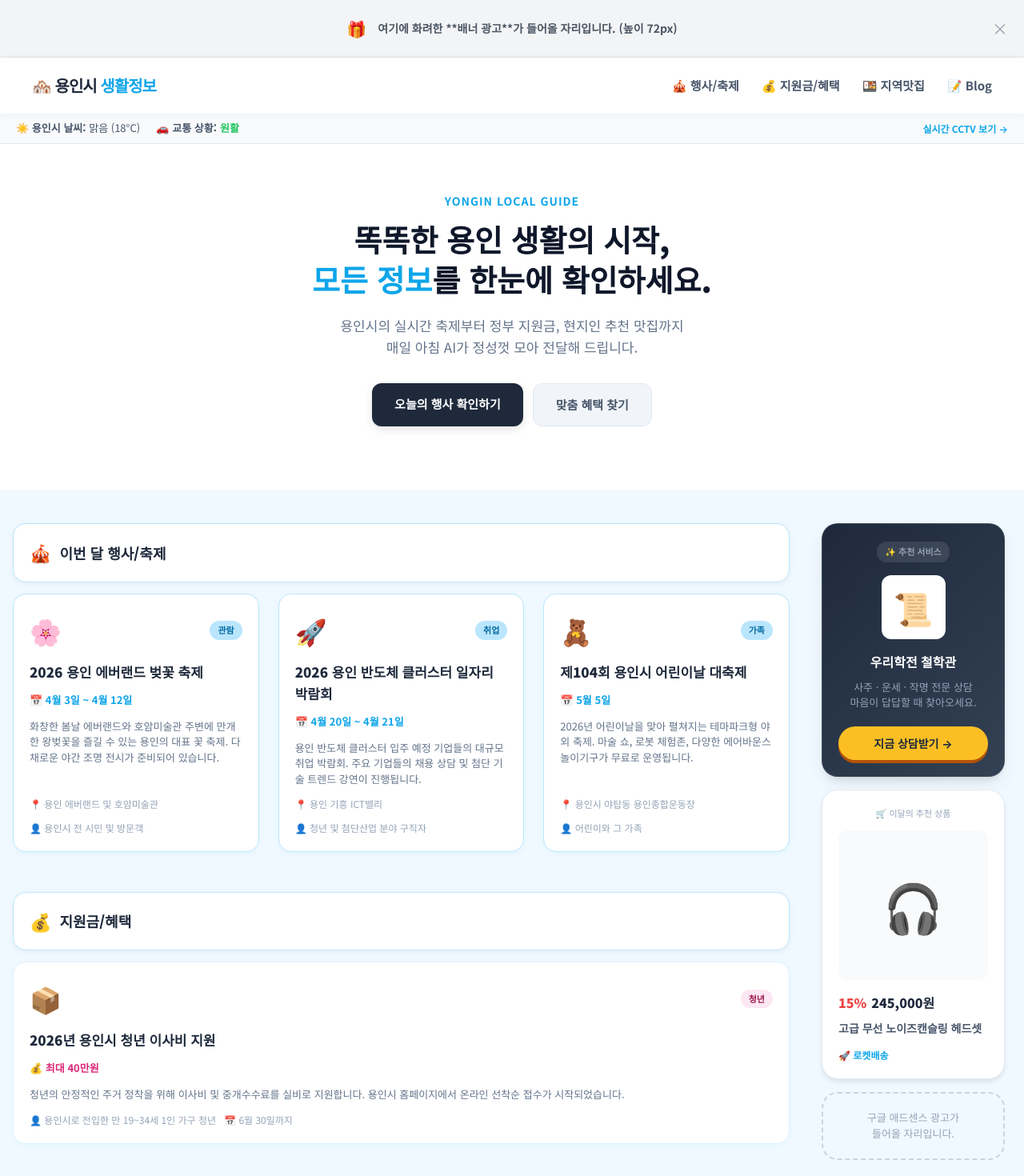
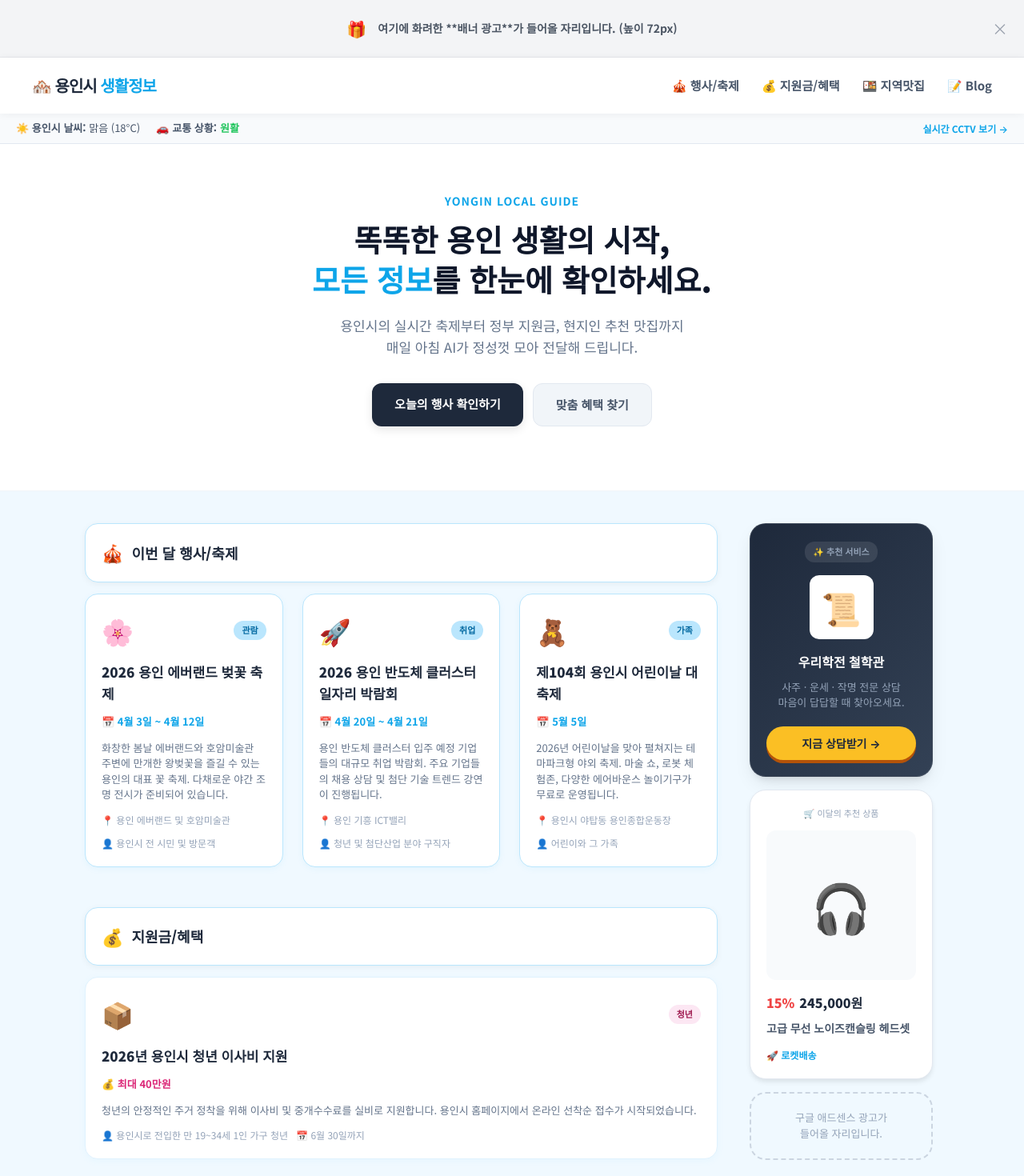
Before and after one commit to bopdoryainolza2026-afk/my-local-info, a Next.js app: page / in a window 1280 px wide. Shown: the top 1470 px of the page at 80% size. Built offline with nearby package versions, Linux system fonts and the light colour scheme; no server answers.

Commit message:
feat: optimize layout width and fix right sidebar

```diff
--- a/src/app/page.tsx
+++ b/src/app/page.tsx
@@ -57,7 +57,7 @@ export default function Home() {
 
       {/* ===== 본문 영역 (본문 + 사이드바) ===== */}
       <main style={{
-        maxWidth: 1300,
+        maxWidth: 1100, // 1300에서 1100으로 줄임
         margin: "40px auto 0",
         padding: "0 16px 60px",
         display: "flex",
@@ -68,14 +68,14 @@ export default function Home() {
       }}>
 
         {/* 1. 왼쪽 본문 영역 */}
-        <div style={{ flex: "1 1 700px", maxWidth: "1000px" }}>
+        <div style={{ flex: "1 1 700px", maxWidth: "800px" }}> {/* 1000에서 800으로 줄임 */}
 
           {/* ---- 이번 달 행사/축제 섹션 (3열 그리드 전면 개편) ---- */}
           <section id="events" style={{ scrollMarginTop: 80, marginBottom: 50 }}>
             <SectionTitle emoji="🎪" title="이번 달 행사/축제" />
             <div style={{
               display: "grid",
-              gridTemplateColumns: "repeat(auto-fit, minmax(250px, 1fr))",
+              gridTemplateColumns: "repeat(auto-fit, minmax(230px, 1fr))", // 250에서 230으로 조절 (800px에서도 3열 유지)
               gap: 24
             }}>
               {yonginEvents.map((ev) => (
@@ -101,7 +101,7 @@ export default function Home() {
             <SectionTitle emoji="💰" title="지원금/혜택" />
             <div style={{
               display: "grid",
-              gridTemplateColumns: "repeat(auto-fit, minmax(250px, 1fr))",
+              gridTemplateColumns: "repeat(auto-fit, minmax(230px, 1fr))",
               gap: 24
             }}>
               {yonginBenefits.map((ben) => (
@@ -134,7 +134,7 @@ export default function Home() {
                   <h3 style={{ fontSize: 16, fontWeight: 800, color: "#0284c7", marginBottom: 16, paddingLeft: 4 }}>🎪 행사/축제</h3>
                   <div style={{
                     display: "grid",
-                    gridTemplateColumns: "repeat(auto-fit, minmax(250px, 1fr))",
+                    gridTemplateColumns: "repeat(auto-fit, minmax(230px, 1fr))",
                     gap: 24
                   }}>
                     {gyeonggiEvents.map((ev) => (
@@ -162,7 +162,7 @@ export default function Home() {
                   <h3 style={{ fontSize: 16, fontWeight: 800, color: "#0284c7", marginBottom: 16, paddingLeft: 4 }}>💰 지원금/혜택</h3>
                   <div style={{
                     display: "grid",
-                    gridTemplateColumns: "repeat(auto-fit, minmax(250px, 1fr))",
+                    gridTemplateColumns: "repeat(auto-fit, minmax(230px, 1fr))",
                     gap: 24
                   }}>
                     {gyeonggiBenefits.map((ben) => (
@@ -191,7 +191,7 @@ export default function Home() {
           <SectionTitle emoji="🍱" title="우리동네 추천 맛집" />
           <div style={{
             display: "grid",
-            gridTemplateColumns: "repeat(auto-fit, minmax(250px, 1fr))",
+            gridTemplateColumns: "repeat(auto-fit, minmax(210px, 1fr))", // 맛집은 박스가 더 촘촘하도록 조절
             gap: 20
           }}>
             {restaurants && restaurants.map((res: any) => (
```
